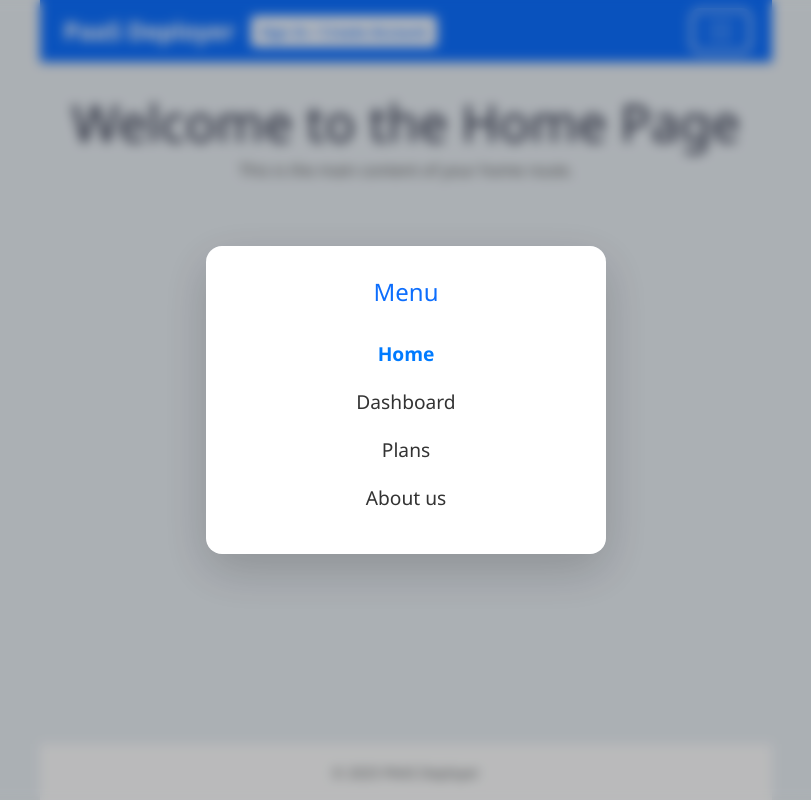
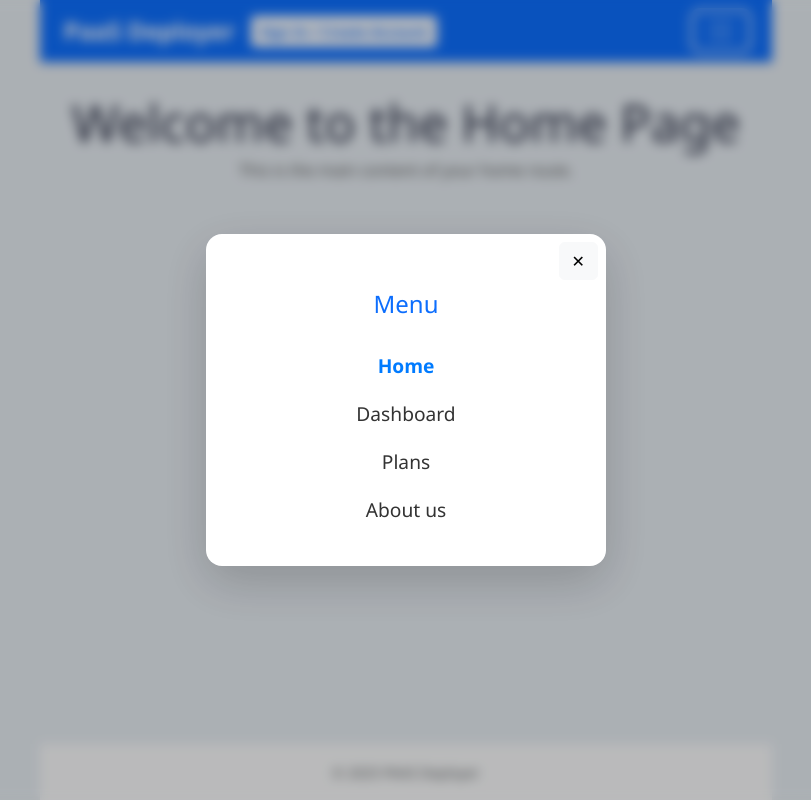
Before and after one commit to nima-salamat/react-paas-deployer, a React (Vite) app: page / in a window 1280 px wide. Both pictures are taken after a click on the button 955 px from the left and 31 px from the top of the page. Shown: the whole page, without its empty margins (234-1045 px from the left). Built offline with nearby package versions, Linux system fonts and the light colour scheme.

Commit message:
Update Navbar add close menubar and click outside for close

```diff
--- a/src/components/layout/Navbar.jsx
+++ b/src/components/layout/Navbar.jsx
@@ -31,6 +31,25 @@ const Navbar = () => {
     }, 300);
   };
 
+  // 🆕 بستن منو با کلیک بیرون از آن
+  useEffect(() => {
+    const handleClickOutside = (event) => {
+      if (menuRef.current && !menuRef.current.contains(event.target)) {
+        closeMenu();
+      }
+    };
+
+    if (menuOpen) {
+      document.addEventListener('mousedown', handleClickOutside);
+    } else {
+      document.removeEventListener('mousedown', handleClickOutside);
+    }
+
+    return () => {
+      document.removeEventListener('mousedown', handleClickOutside);
+    };
+  }, [menuOpen]);
+
   useEffect(() => {
     if (location.pathname === '/login') {
       setCheckingAuth(false);
@@ -49,7 +68,6 @@ const Navbar = () => {
       }
 
       try {
-
         const validateRes = await fetch('http://localhost:8000/auth/api/validateToken/', {
           method: 'GET',
           headers: {
@@ -82,7 +100,6 @@ const Navbar = () => {
         } else {
           setUserImage(null);
         }
-
       } catch (error) {
         console.error("Auth check failed:", error);
         setLoggedIn(false);
@@ -150,8 +167,18 @@ const Navbar = () => {
 
       {(menuOpen || isClosing) && (
         <div className={`menu-overlay ${isClosing ? 'fade-out' : 'fade-in'}`}>
-          <div className="menu-box rounded-4 shadow-lg" ref={menuRef}>
-            <ul className="nav flex-column text-center">
+          <div className="menu-box rounded-4 shadow-lg position-relative" ref={menuRef}>
+
+            {/* 🆕 دکمه ضربدر */}
+            <button
+              className="btn btn-light position-absolute top-0 end-0 m-2"
+              onClick={closeMenu}
+              aria-label="Close menu"
+            >
+              ✕
+            </button>
+
+            <ul className="nav flex-column text-center mt-4">
               <h4 className="text-primary mb-4">Menu</h4>
               {navItems.map(({ path, label }) => (
                 <li className="nav-item" key={path}>
```
